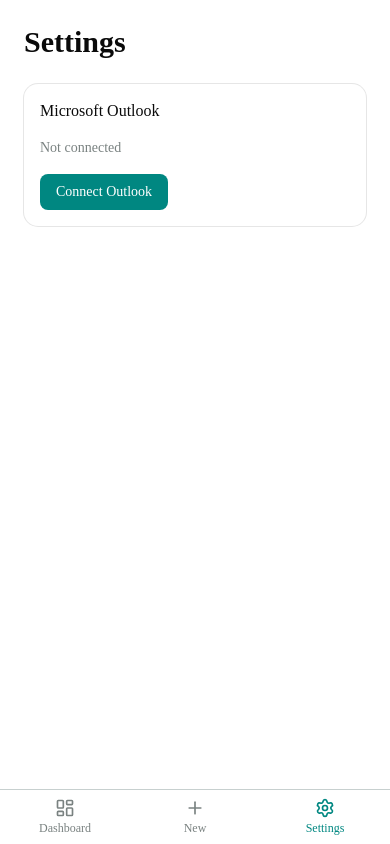
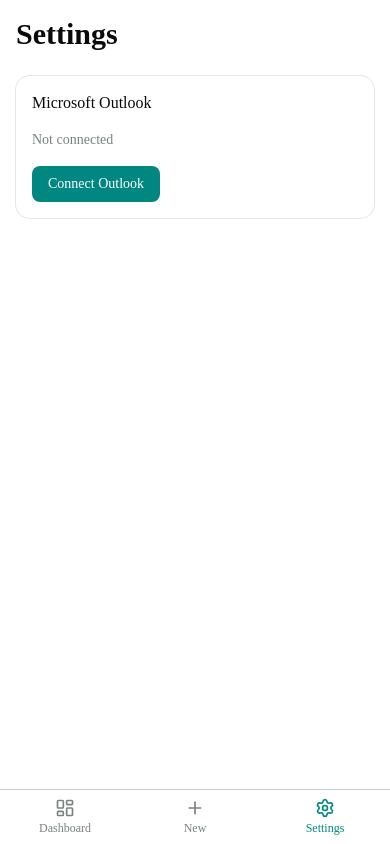
Before and after one commit to HarshKumar4849/Diwali-mail, a Next.js app: page /settings in a window 390 px wide. Built offline with nearby package versions, Linux system fonts and the light colour scheme; no server answers.

Commit message:
style: responsive settings padding and teal focus ring polish

```diff
--- a/app/globals.css
+++ b/app/globals.css
@@ -127,4 +127,7 @@
   html {
     @apply font-sans;
   }
+  *:focus-visible {
+    @apply ring-[3px] ring-ring/50;
+  }
 }
--- a/app/settings/page.tsx
+++ b/app/settings/page.tsx
@@ -35,7 +35,7 @@ function SettingsInner() {
   };
 
   return (
-    <div className="container mx-auto p-6 max-w-2xl">
+    <div className="container mx-auto p-4 md:p-6 pb-20 md:pb-6 max-w-2xl">
       <h1 className="text-3xl font-bold mb-6">Settings</h1>
       {error && (
         <div className="mb-4 p-3 bg-destructive/10 border border-destructive/20 text-destructive text-sm rounded">
```
